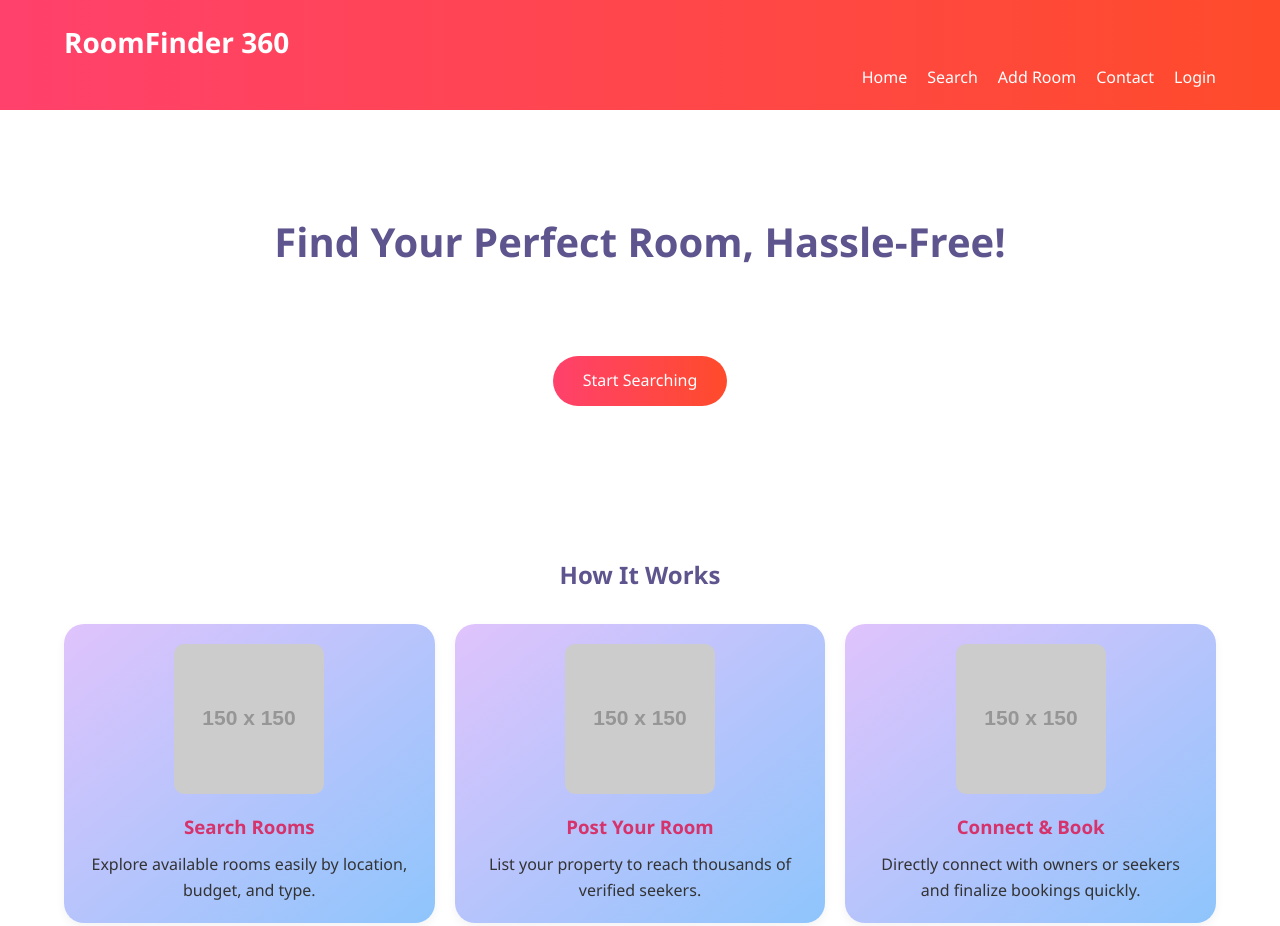
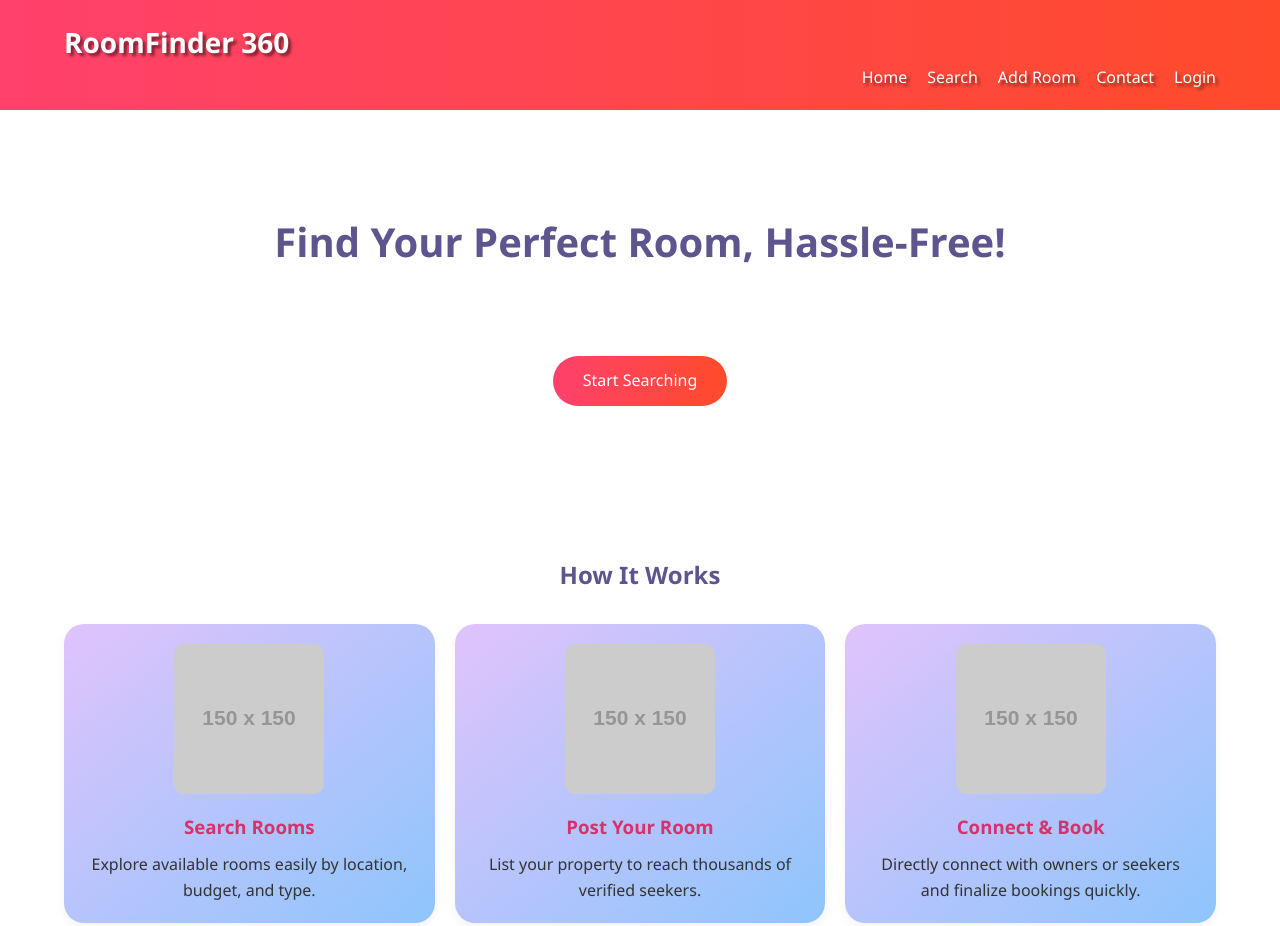
Before and after one commit to keshav8982/RoomFinder360, a plain HTML site: page index.html in a window 1280 px wide. Shown: the top 926 px of the page. Drawn offline with Linux system fonts and the light colour scheme; placeholder pictures from the web are drawn by us.

Commit message:
Update style.css

```diff
--- a/style.css
+++ b/style.css
@@ -17,6 +17,7 @@ body {
     background: linear-gradient(to right, #ff416c, #ff4b2b);
     color: #fff;
     padding: 20px 0;
+    text-shadow : 3px 3px 3px rgba(0,0,0,0.5);
 }
 
 .container {
```
